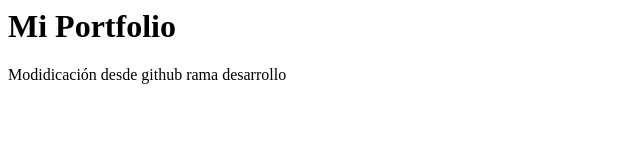
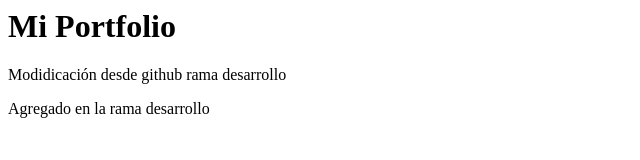
Before and after one commit to RoqueOrtega/PortfolioFrontEnd, a plain HTML site: page index.html in a window 1280 px wide. Shown: the whole page, without its empty margins (0-640 px from the left). Drawn offline with Linux system fonts and the light colour scheme.

Commit message:
Commit Desde desarrollo

```diff
--- a/index.html
+++ b/index.html
@@ -1,2 +1,3 @@
 <h1>Mi Portfolio</h1>
 <p>Modidicación desde github rama desarrollo</p>
+<p>Agregado en la rama desarrollo</p>
```
